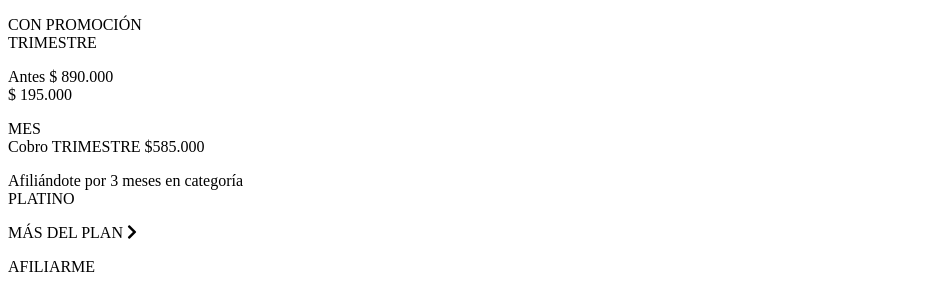
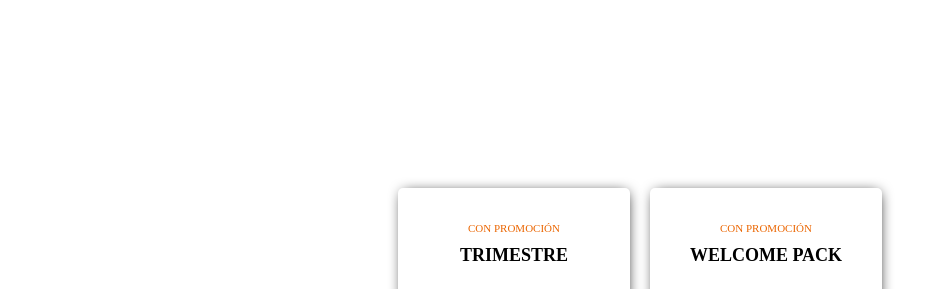
Before and after one commit to Js-codetalker/BodyTech-cards, a plain HTML site: page index.html in a window 1280 px wide. Shown: the top 289 px of the page, without its empty margins (0-945 px from the left). Drawn offline with Linux system fonts and the light colour scheme.

Commit message:
cards styles added

```diff
--- a/index.html
+++ b/index.html
@@ -12,18 +12,18 @@
 	<div class="cardsContainer">
 		<div class="cardsContainer__card">
 			<p class="cardsContainer__card-offerName">CON PROMOCIÓN <br> TRIMESTRE</p>
-			<p class="cardsContainer__card-offerPrice">Antes $ 890.000 <br> $ 195.000</p>
+			<p class="cardsContainer__card-offerPrice">Antes <span class="cardsContainer__card-offerPrice-lineThrough">$ 890.000</span> <br> $ 195.000</p>
 			<p class="cardsContainer__card-offerDuration">MES <br> Cobro TRIMESTRE $585.000</p>
 			<p class="cardsContainer__card-offerDescription">Afiliándote por 3 meses en categoría <br>PLATINO</p>
-			<p class="cardsContainer__card-offerInfo">MÁS DEL PLAN <i class="fas fa-chevron-right"></i></p>
+			<p class="cardsContainer__card-offerInfo">MÁS DEL PLAN <i class="fas fa-chevron-right cardsContainer__card-offerInfo-arrow"></i></p>
 			<p class="cardsContainer__card-offerSubscribeButton">AFILIARME</p>
 		</div>
 		<div class="cardsContainer__card">
 			<p class="cardsContainer__card-offerName">CON PROMOCIÓN <br> WELCOME PACK</p>
-			<p class="cardsContainer__card-offerPrice">Antes $ 215.000 <br> $ 165.000</p>
+			<p class="cardsContainer__card-offerPrice">Antes <span class="cardsContainer__card-offerPrice-lineThrough">$ 215.000</span> <br> $ 165.000</p>
 			<p class="cardsContainer__card-offerDuration">MES <br></p>
 			<p class="cardsContainer__card-offerDescription">Afiliándote por un mes en categoría <br>PLATINO</p>
-			<p class="cardsContainer__card-offerInfo">MÁS DEL PLAN <i class="fas fa-chevron-right"></i></p>
+			<p class="cardsContainer__card-offerInfo">MÁS DEL PLAN <i class="fas fa-chevron-right cardsContainer__card-offerInfo-arrow"></i></p>
 			<p class="cardsContainer__card-offerSubscribeButton">AFILIARME</p>
 		</div>
 	</div>
--- a/styles.css
+++ b/styles.css
@@ -0,0 +1,95 @@
+:root {
+	--orange: rgb(235,102,2);
+	--specialLetters: rgb(15,41,48);
+}
+html {
+	height: 100%;
+}
+body {
+	height: 100%;
+}
+.cardsContainer {
+	display: flex;
+	justify-content: center;
+	align-items: center;
+	width: 100%;
+	height: 100%;
+}
+.cardsContainer__card {
+	box-shadow: 1px 1px 14px -4px #000000;
+	border-radius: 5px;
+	padding: 16px;
+	padding-bottom: 24px;
+	height: 400px;
+	width: 200px;
+	margin: 10px;
+	text-align: center;
+}
+.cardsContainer__card-offerName {
+    margin: 20px 0px 5px;
+	font-size: 18px;
+    font-family: Gotham medium;
+    font-weight: 700;
+    line-height: 2.334;
+}
+.cardsContainer__card-offerName:first-line {
+    font-size: 11px;
+    line-height: 90%;
+    font-weight: 500;
+    color: var(--orange);
+}
+.cardsContainer__card-offerPrice {
+    font-family: Gotham;
+    font-size: 30px;
+    line-height: 35px;
+    margin: 0;
+	margin-top: 24px;
+	font-weight: bolder;
+    color: var(--orange);
+}
+.cardsContainer__card-offerPrice:first-line {
+    height: 20px;
+    font-size: 16px;
+    font-weight: normal;
+    color: rgb(0, 0, 0);
+}
+.cardsContainer__card-offerPrice-lineThrough {
+	text-decoration: line-through;
+}
+.cardsContainer__card-offerDuration {
+	margin: 0;
+	font-size: 14px;
+	color: var(--specialLetters);
+	font-family: Gotham book;
+	height: 62px;
+}
+.cardsContainer__card-offerDuration:first-line {
+    font-family: "Gotham medium";
+    font-style: normal;
+    font-weight: bold;
+    font-size: 16px;
+    color: rgb(60, 60, 59);
+}
+.cardsContainer__card-offerInfo {
+	font-size: 13px;
+    font-family: Gotham;
+    cursor: pointer;
+    line-height: 17px;
+    color: rgb(0, 0, 0);
+    height: 40px;
+    margin: 20px 0px 0px;
+    font-weight: bold;
+}
+.cardsContainer__card-offerInfo-arrow {
+	color: rgb(157,157,157);
+	margin-left: 10px;
+}
+.cardsContainer__card-offerSubscribeButton {
+	cursor: pointer;
+	background: var(--orange);
+	color: #fff;
+	padding: 10px 0;
+	margin: 0;
+	border-radius: 5px;
+	font-weight: bold;
+}
```
